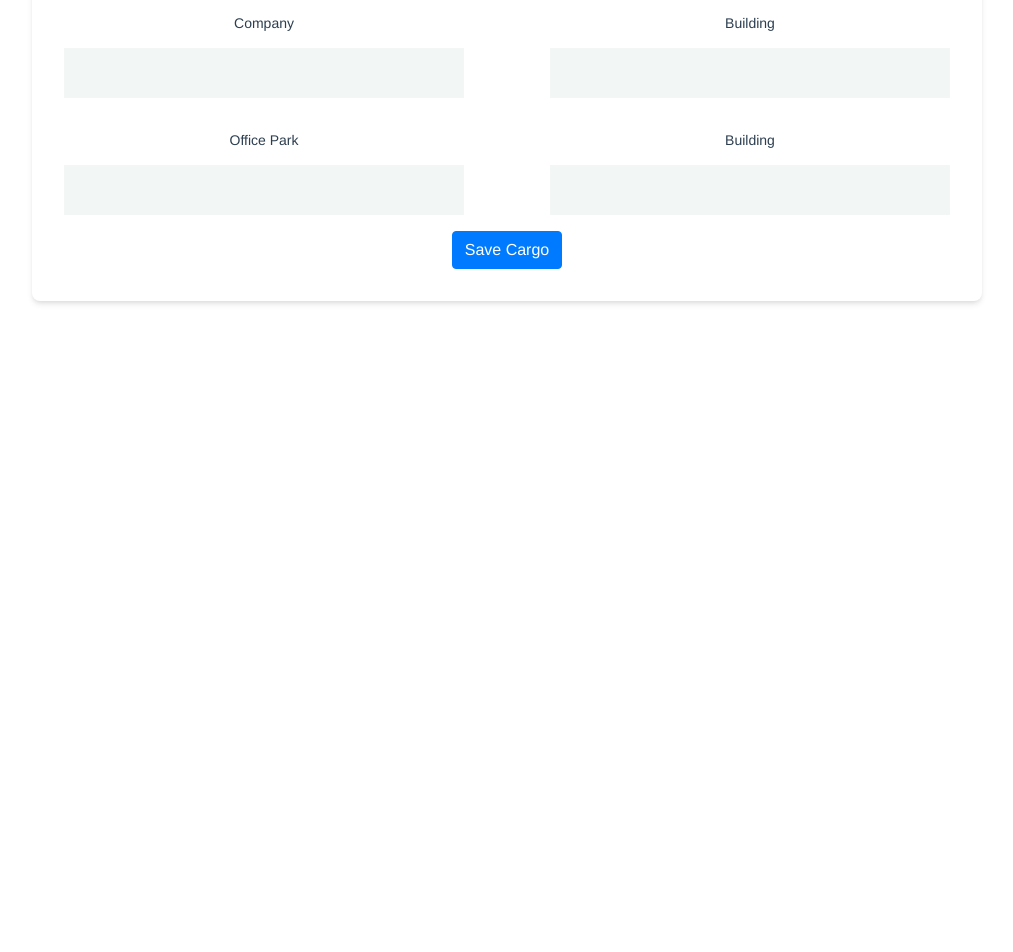
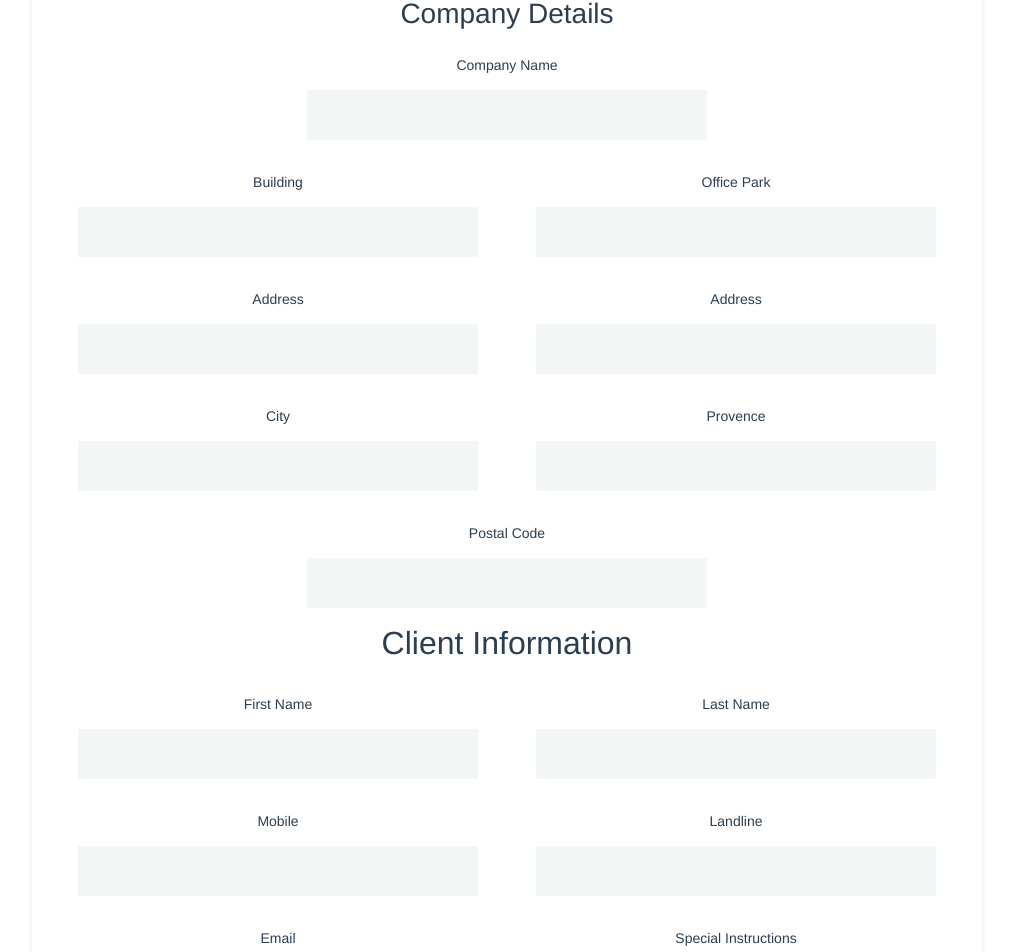
Before and after one commit to eben83/warehouse2.01, a Vue app in the folder warehouse2.0/: page /add in a window 1280 px wide. Shown: the part 255-1207 px from the top of the page, without its empty margins (133-1146 px from the left). Before the commit the page ends 800 px from the top, so only its background shows below. Built offline with nearby package versions, Linux system fonts and the light colour scheme; no server answers.

Commit message:
added all fields to client UI

```diff
--- a/warehouse2.0/src/views/clientCreateView.vue
+++ b/warehouse2.0/src/views/clientCreateView.vue
@@ -3,33 +3,94 @@
     <ModalView v-if="modalActive" :modal-message="modalMessage" v-on:close-modal="closeModal"></ModalView>
     <div class="container">
       <h2>Add Client</h2>
-      <div class="profile-info">
+      <div class="company-info">
+        <h3>Company Details</h3>
+        <b-row>
+          <b-col class="input">
+            <label class="text-center" for="shipmentSupplier">Company Name</label>
+            <input type="text">
+          </b-col>
+        </b-row>
 
-        <div class="d-flex justify-content-between">
-          <div class="input">
-            <label for="shipmentSupplier">Company</label>
-            <input type="text">
-          </div>
-          <div class="input">
+        <b-row >
+          <b-col class="input">
             <label for="dateCollected">Building</label>
             <input type="text" >
-          </div>
-        </div>
-
-        <div class="d-flex justify-content-between">
-          <div class="input">
+          </b-col>
+          <b-col class="input">
             <label for="dateReceived">Office Park</label>
             <input type="text" >
-          </div>
-          <div class="input">
-            <label for="dateCollected">Building</label>
+          </b-col>
+        </b-row>
+
+        <b-row >
+          <b-col class="input">
+            <label for="dateReceived">Address</label>
             <input type="text" >
-          </div>
-        </div>
+          </b-col>
+          <b-col class="input">
+            <label for="dateCollected">Address</label>
+            <input type="text" >
+          </b-col>
+        </b-row>
 
+        <b-row >
+          <b-col class="input">
+            <label for="dateReceived">City</label>
+            <input type="text" >
+          </b-col>
+          <b-col class="input">
+            <label for="dateCollected">Provence</label>
+            <input type="text" >
+          </b-col>
+        </b-row>
 
+        <b-row >
+          <b-col class="input">
+            <label for="dateReceived">Postal Code</label>
+            <input type="text" >
+          </b-col>
+        </b-row>
+        <b-row>
+          <b-col>
+            <h2>Client Information</h2>
+          </b-col>
+        </b-row>
 
-        <button class="btn btn-primary">Save Cargo</button>
+        <b-row >
+          <b-col class="input">
+            <label for="dateReceived">First Name</label>
+            <input type="text" >
+          </b-col>
+          <b-col class="input">
+            <label for="dateCollected">Last Name</label>
+            <input type="text" >
+          </b-col>
+        </b-row>
+
+        <b-row >
+          <b-col class="input">
+            <label for="dateReceived">Mobile</label>
+            <input type="text" >
+          </b-col>
+          <b-col class="input">
+            <label for="dateCollected">Landline</label>
+            <input type="text" >
+          </b-col>
+        </b-row>
+
+        <b-row >
+          <b-col class="input">
+            <label for="dateReceived">Email</label>
+            <input type="text" >
+          </b-col>
+          <b-col class="input">
+            <label for="dateReceived">Special Instructions</label>
+            <textarea type="text" />
+          </b-col>
+        </b-row>
+
+        <button class="btn btn-primary">Save Client</button>
       </div>
     </div>
   </div>
@@ -41,7 +102,10 @@ import ModalView from "@/components/modalView";
 export default {
   name: "clientCreateView",
   components: {ModalView},
-  data: () => ({}),
+  data: () => ({
+    modalActive: null,
+    modalMessage: null,
+  }),
   beforeCreate() {
   },
   created() {
@@ -76,41 +140,14 @@ export default {
       font-size: 32px;
     }
 
-    .profile-info {
+    .company-info {
       border-radius: 8px;
       box-shadow: 0 4px 6px -1px rgba(0,0,0,0.1), 0 2px 4px -1px rgba(0,0,0,0.06);
       padding: 32px;
       background-color: #ffffff;
       display: flex;
       flex-direction: column;
-      //max-width: 600px;
       margin: 32px auto;
-
-      .admin {
-        display: flex;
-        align-items: center;
-        align-self: center;
-        justify-content: center;
-      }
-
-      .admin-badge {
-        display: flex;
-        align-self: center;
-        color: #ffffff;
-        font-size: 14px;
-        padding: 8px 24px;
-        border-radius: 8px;
-        background-color: #303030;
-        margin: 16px 0;
-        text-align: center;
-        text-transform: capitalize;
-
-        .icon {
-          width: 14px;
-          height: auto;
-          margin-right: 8px;
-        }
-      }
 
       .input {
         margin: 16px 0;
@@ -121,19 +158,18 @@ export default {
           padding-bottom: 6px;
         }
 
-        input {
+        input, textarea {
           width: 25rem;
           border: none;
           background-color: #f2f7f6;
           padding: 8px;
           height: 50px;
-          @media (min-width: 900px) {
-          }
 
           &:focus {
             outline: none;
           }
         }
+
       }
 
       button {
```
